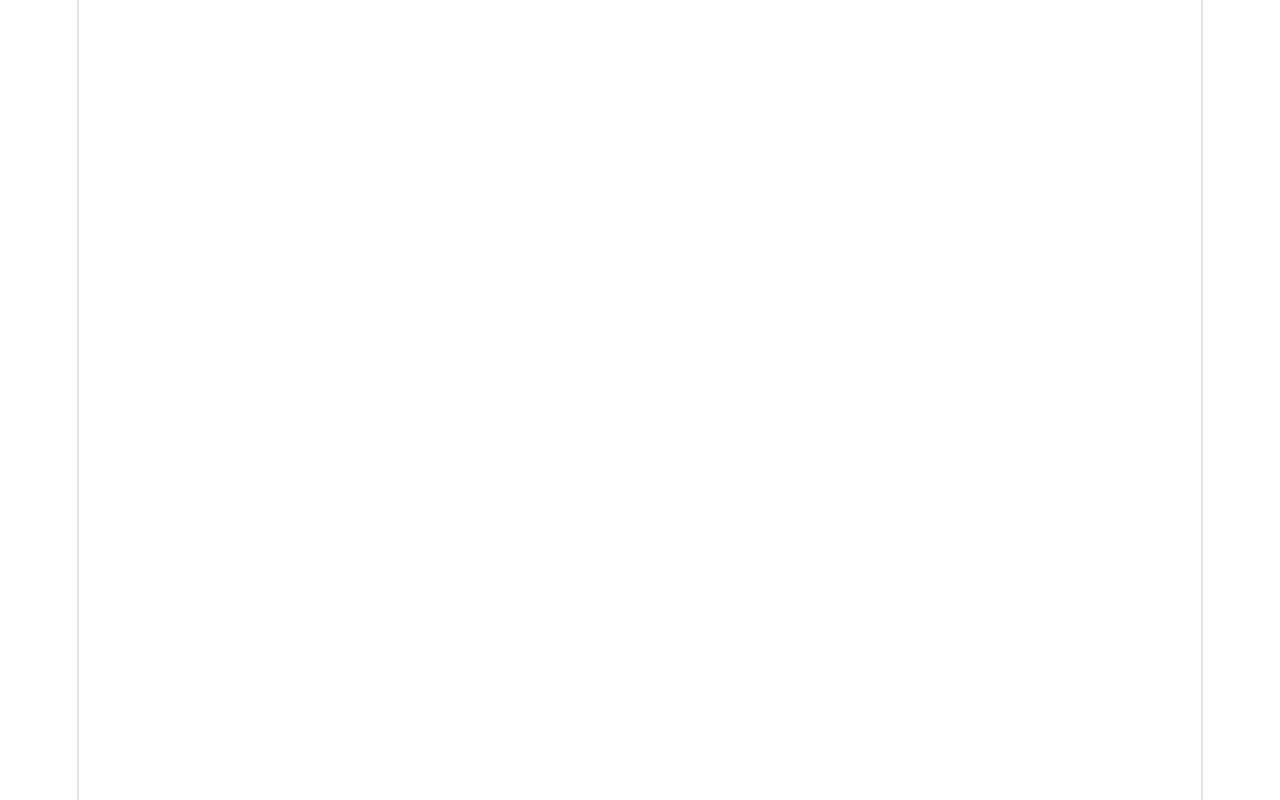
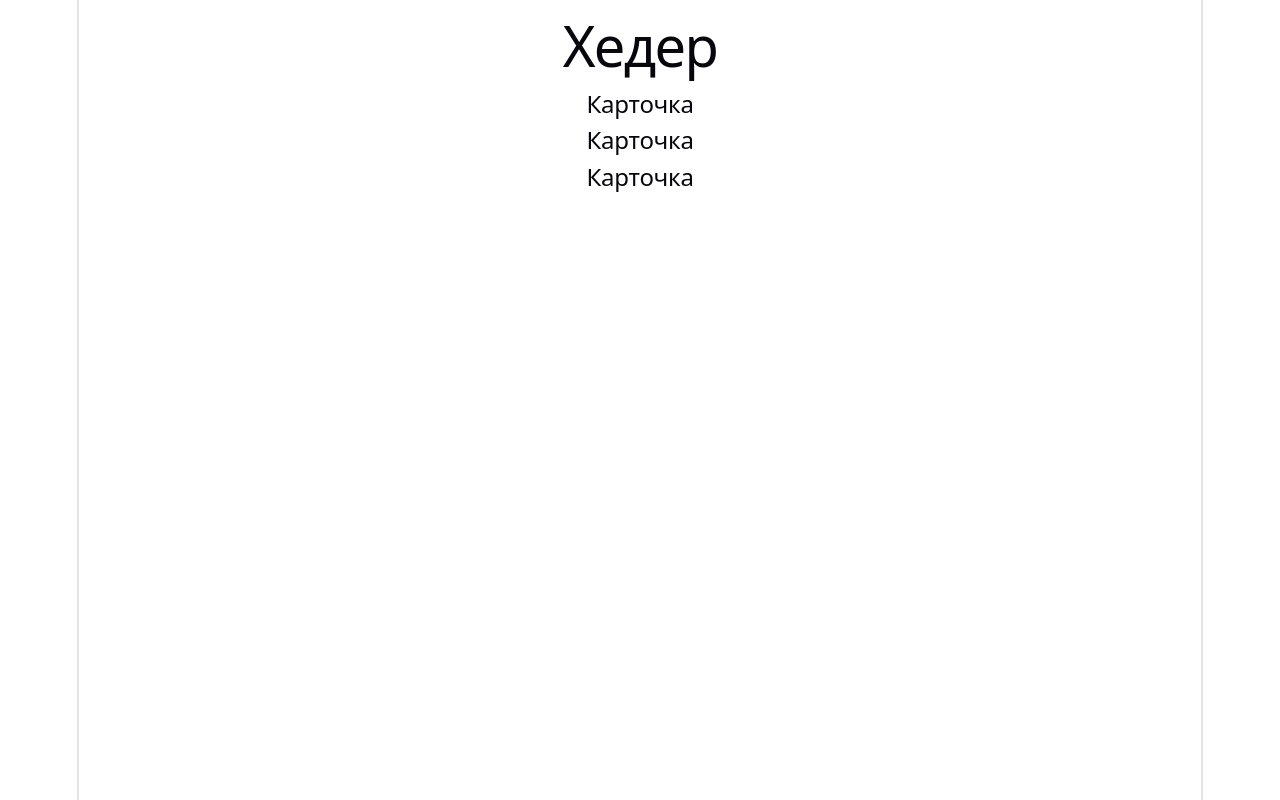
Before and after one commit to SHADrussed/skypro-kanban, a React (Vite) app: page / in a window 1280 px wide. Built offline with nearby package versions, Linux system fonts and the light colour scheme.

Commit message:
Fix - DOM

```diff
--- a/src/App.jsx
+++ b/src/App.jsx
@@ -1,12 +1,17 @@
 import { useState } from "react";
 import "./App.css";
+import Main from "./components/Main/Main";
+import Header from "./components/Header/Header";
 
 function App() {
   const [count, setCount] = useState(0);
 
   return (
     <>
-      <div id="root"></div>
+      <div id="root">
+        <Header />
+        <Main />
+      </div>
       <script type="module" src="/src/main.jsx"></script>
     </>
   );
--- a/src/components/Calendar/Calendar.jsx
+++ b/src/components/Calendar/Calendar.jsx
@@ -0,0 +1,9 @@
+import Column from "../Column/Column";
+
+export default function Calendar() {
+  return (
+    <>
+      <Column />
+    </>
+  );
+}
--- a/src/components/Card/Card.jsx
+++ b/src/components/Card/Card.jsx
@@ -0,0 +1,7 @@
+export default function Card() {
+  return (
+    <>
+      <h2>Карточка</h2>
+    </>
+  );
+}
--- a/src/components/Column/Column.jsx
+++ b/src/components/Column/Column.jsx
@@ -0,0 +1,11 @@
+import Card from "../Card/Card";
+
+export default function Column() {
+  return (
+    <>
+      <Card />
+      <Card />
+      <Card />
+    </>
+  );
+}
--- a/src/components/Header/Header.jsx
+++ b/src/components/Header/Header.jsx
@@ -0,0 +1,7 @@
+export default function Header() {
+  return (
+    <>
+      <h1>Хедер</h1>
+    </>
+  );
+}
--- a/src/components/Main/Main.jsx
+++ b/src/components/Main/Main.jsx
@@ -0,0 +1,9 @@
+import Calendar from "../Calendar/Calendar";
+
+export default function Main() {
+  return (
+    <>
+      <Calendar />
+    </>
+  );
+}
--- /dev/null
+++ b/src/components/popups/PopBrowse/PopBrowse.jsx
@@ -0,0 +1,3 @@
+export default function PopBrowse() {
+  return <></>;
+}
--- /dev/null
+++ b/src/components/popups/PopNewCard/PopNewCard.jsx
@@ -0,0 +1,3 @@
+export default function PopNewCard() {
+  return <></>;
+}
--- /dev/null
+++ b/src/components/popups/PopUser/PopUser.jsx
@@ -0,0 +1,3 @@
+export default function PopUser() {
+  return <></>;
+}
```
Also changed, not shown: src/components/PopBrowse/PopBrowse.jsx (deleted), src/components/PopNewCard/PopNewCard.jsx (deleted), src/components/PopUser/PopUser.jsx (deleted).
